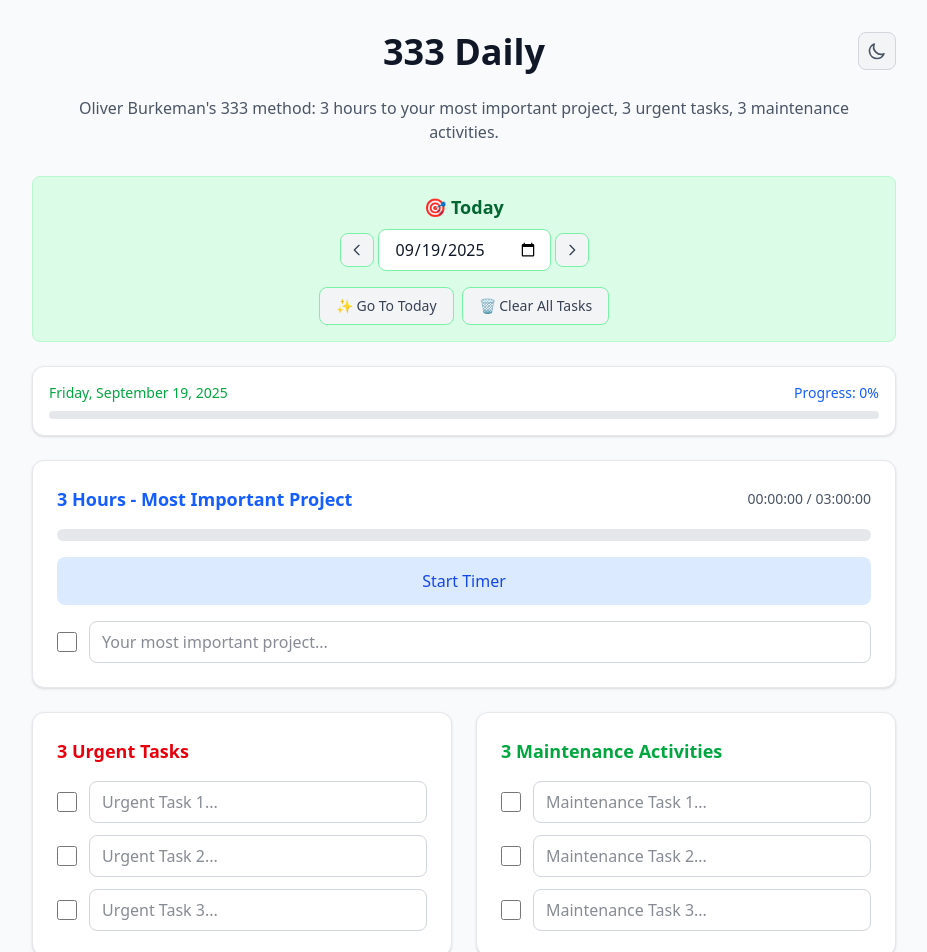
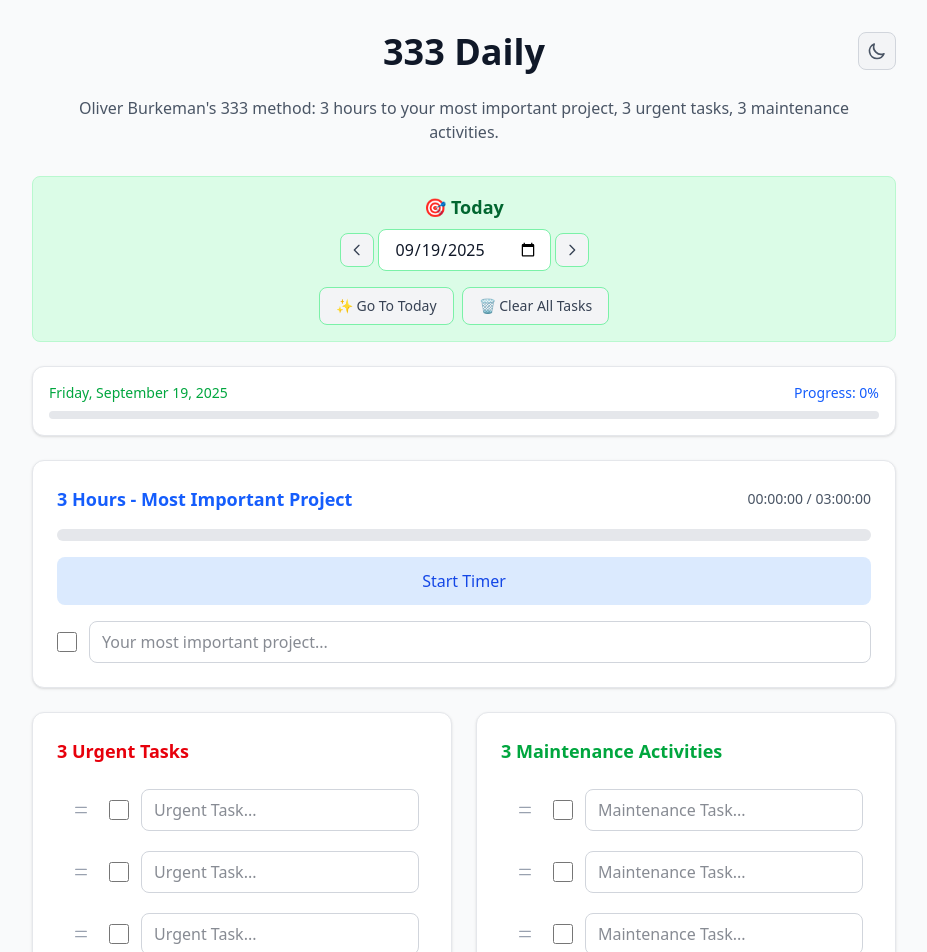
Before and after one commit to rthrs/333daily, a React (Vite) app: page / in a window 1280 px wide. Shown: the top 952 px of the page, without its empty margins (176-1103 px from the left). Built offline with nearby package versions, Linux system fonts and the light colour scheme.

Commit message:
feat: implement drag-and-drop task reordering using Framer Motion

```diff
--- a/package.json
+++ b/package.json
@@ -12,6 +12,7 @@
   },
   "dependencies": {
     "@tailwindcss/postcss": "^4.1.13",
+    "motion": "^12.23.21",
     "react": "^19.1.1",
     "react-dom": "^19.1.1"
   },
--- a/src/App.jsx
+++ b/src/App.jsx
@@ -15,10 +15,10 @@
 
 function AppContent() {
   const { currentDate } = useDateContext()
-  const [dailyData, updateDailyData] = useDailyData(currentDate)
+  const [dailyData, updateDailyData, reorderTasks] = useDailyData(currentDate)
   const { isTimerRunning, currentTimer, startTimer, stopTimer } = useTimer()
 
-  const { tasks, completedTasks, timeSpent } = dailyData
+  const { tasks, completedTasks, timeSpent, taskOrder = { urgent: [0, 1, 2], maintenance: [0, 1, 2] } } = dailyData
 
   // Handle date change - stop timer when changing days
   const handleDateChangeWithTimer = (newDate) => {
@@ -135,6 +135,8 @@
             color="text-red-600"
             onToggleTask={toggleTask}
             onUpdateTask={updateTask}
+            onReorderTasks={reorderTasks}
+            taskOrder={taskOrder.urgent}
           />
 
           <TaskCategory
@@ -146,6 +148,8 @@
             color="text-green-600"
             onToggleTask={toggleTask}
             onUpdateTask={updateTask}
+            onReorderTasks={reorderTasks}
+            taskOrder={taskOrder.maintenance}
           />
         </div>
       </div>
--- a/src/components/TaskCategory.jsx
+++ b/src/components/TaskCategory.jsx
@@ -1,5 +1,7 @@
-import React from 'react'
+import React, { useState } from 'react'
+import { Reorder } from 'motion/react'
 import { useDateContext } from '../contexts/DateContext'
+import TaskItem from './TaskItem'
 
 const TaskCategory = ({
   title,
@@ -9,9 +11,33 @@
   category,
   color,
   onToggleTask,
-  onUpdateTask
+  onUpdateTask,
+  onReorderTasks,
+  taskOrder
 }) => {
   const { currentDate } = useDateContext()
+  const [isDragging, setIsDragging] = useState(false)
+
+  // Get ordered tasks based on taskOrder
+  const orderedTasks = taskOrder.map(orderIndex => ({
+    task: tasks[orderIndex],
+    completed: completedTasks[orderIndex],
+    originalIndex: orderIndex
+  }))
+
+  const handleReorder = (newOrder) => {
+    // newOrder contains the original indices in their new order
+    // Convert to the new taskOrder array
+    onReorderTasks(category, newOrder)
+  }
+
+  const handleDragStart = () => {
+    setIsDragging(true)
+  }
+
+  const handleDragEnd = () => {
+    setIsDragging(false)
+  }
 
   return (
     <div className="card card-dark">
@@ -22,26 +48,33 @@
             ? 'dark:text-green-400'
             : 'dark:text-gray-200'
       }`}>{title}</h3>
-      <div className="space-y-3">
-        {tasks.map((task, index) => (
-          <div key={`${category}-${index}-${currentDate}`} className="flex items-center space-x-3">
-            <input
-              type="checkbox"
-              checked={completedTasks[index]}
-              onChange={() => onToggleTask(category, index)}
-              className="checkbox"
-            />
-            <input
-              key={`${category}-input-${index}-${currentDate}`}
-              type="text"
-              value={task}
-              onChange={(e) => onUpdateTask(category, index, e.target.value)}
-              placeholder={`${placeholderPrefix} ${index + 1}...`}
-              className={`input-field input-field-dark flex-1 ${completedTasks[index] ? 'line-through text-gray-500 dark:text-gray-400' : ''}`}
-            />
-          </div>
+
+      <Reorder.Group
+        axis="y"
+        values={orderedTasks.map(task => task.originalIndex)}
+        onReorder={handleReorder}
+        className={`space-y-1 transition-all duration-150 ${
+          isDragging
+            ? 'bg-blue-50 dark:bg-blue-900 border-2 border-dashed border-blue-300 dark:border-blue-600 rounded-lg p-2'
+            : ''
+        }`}
+        onDragStart={handleDragStart}
+        onDragEnd={handleDragEnd}
+        transition={{ duration: 0.15, ease: "easeOut" }}
+      >
+        {orderedTasks.map(({ task, completed, originalIndex }) => (
+          <TaskItem
+            key={`${category}-${originalIndex}`}
+            task={task}
+            completed={completed}
+            index={originalIndex}
+            onToggle={() => onToggleTask(category, originalIndex)}
+            onUpdate={(value) => onUpdateTask(category, originalIndex, value)}
+            placeholderPrefix={placeholderPrefix}
+            category={category}
+          />
         ))}
-      </div>
+      </Reorder.Group>
     </div>
   )
 }
--- /dev/null
+++ b/src/components/TaskItem.jsx
@@ -0,0 +1,53 @@
+import React from 'react'
+import { Reorder } from 'motion/react'
+import { useDateContext } from '../contexts/DateContext'
+
+const TaskItem = ({
+  task,
+  completed,
+  index,
+  onToggle,
+  onUpdate,
+  placeholderPrefix,
+  category
+}) => {
+  const { currentDate } = useDateContext()
+
+  return (
+    <Reorder.Item
+      value={index}
+      className="flex items-center space-x-3 p-2 rounded-lg hover:bg-gray-50 dark:hover:bg-gray-800 transition-colors duration-150"
+      style={{ position: 'relative' }}
+      transition={{ duration: 0.15, ease: "easeOut" }}
+    >
+      {/* Drag handle */}
+      <div className="drag-handle cursor-grab active:cursor-grabbing p-2 text-gray-400 hover:text-gray-600 dark:hover:text-gray-300 transition-all duration-100 rounded hover:bg-gray-100 dark:hover:bg-gray-700">
+        <svg className="w-4 h-4" fill="none" stroke="currentColor" viewBox="0 0 24 24">
+          <path strokeLinecap="round" strokeLinejoin="round" strokeWidth={2} d="M4 8h16M4 16h16" />
+        </svg>
+      </div>
+
+      {/* Checkbox */}
+      <input
+        type="checkbox"
+        checked={completed}
+        onChange={onToggle}
+        className="checkbox"
+      />
+
+      {/* Task input */}
+      <input
+        key={`${category}-input-${index}-${currentDate}`}
+        type="text"
+        value={task}
+        onChange={(e) => onUpdate(e.target.value)}
+        placeholder={`${placeholderPrefix}...`}
+        className={`input-field input-field-dark flex-1 ${
+          completed ? 'line-through text-gray-500 dark:text-gray-400' : ''
+        }`}
+      />
+    </Reorder.Item>
+  )
+}
+
+export default TaskItem
--- a/src/hooks/useLocalStorage.js
+++ b/src/hooks/useLocalStorage.js
@@ -55,6 +55,10 @@
   timeSpent: {
     project: 0
   },
+  taskOrder: {
+    urgent: [0, 1, 2],
+    maintenance: [0, 1, 2]
+  },
   lastUpdated: new Date().toISOString()
 }
 
@@ -77,5 +81,16 @@
     }
   }
 
-  return [dailyData, updateCurrentDayData]
+  const reorderTasks = (category, newOrder) => {
+    setDailyData(prev => ({
+      ...prev,
+      taskOrder: {
+        ...prev.taskOrder,
+        [category]: newOrder
+      },
+      lastUpdated: new Date().toISOString()
+    }))
+  }
+
+  return [dailyData, updateCurrentDayData, reorderTasks]
 }
--- a/src/index.css
+++ b/src/index.css
@@ -72,4 +72,9 @@
   .card-dark {
     @apply dark:bg-gray-800 dark:border-gray-700;
   }
+
+  /* Drag and drop styles */
+  .drag-handle {
+    @apply cursor-grab active:cursor-grabbing p-2 text-gray-400 hover:text-gray-600 dark:hover:text-gray-300 transition-all duration-100 rounded hover:bg-gray-100 dark:hover:bg-gray-700;
+  }
 }
```
Also changed, not shown: 2 other files (tests, documents, lock files or other folders).
